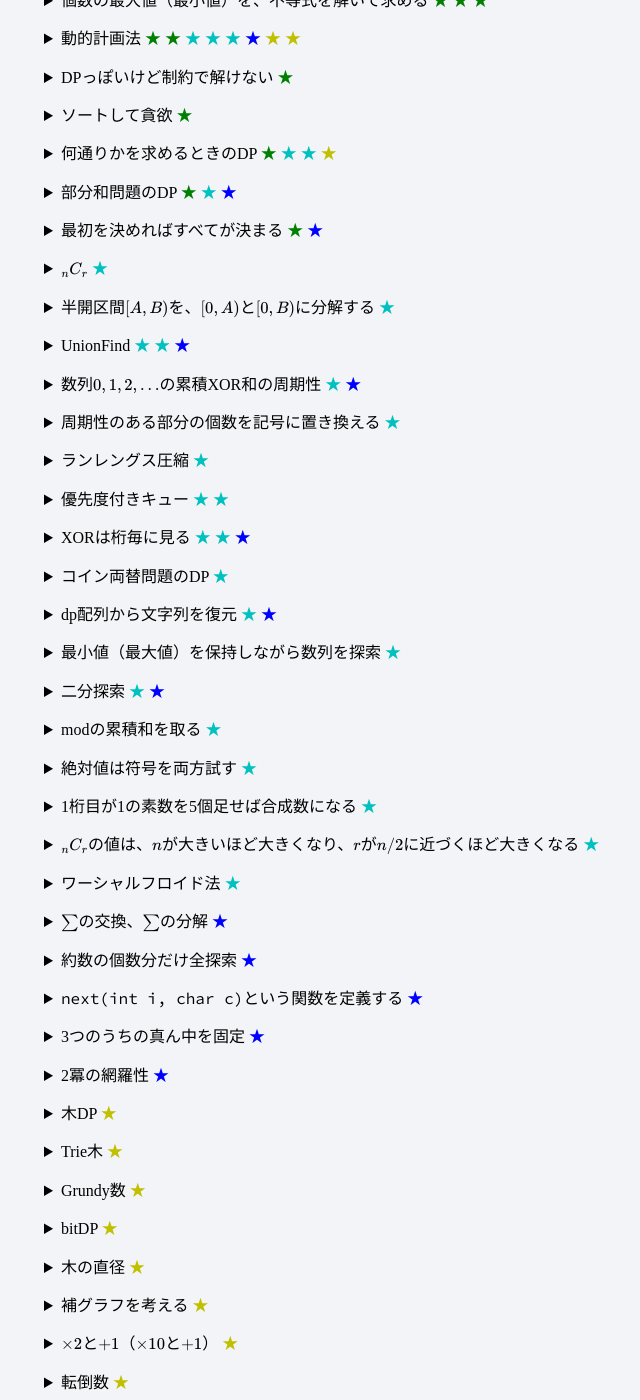
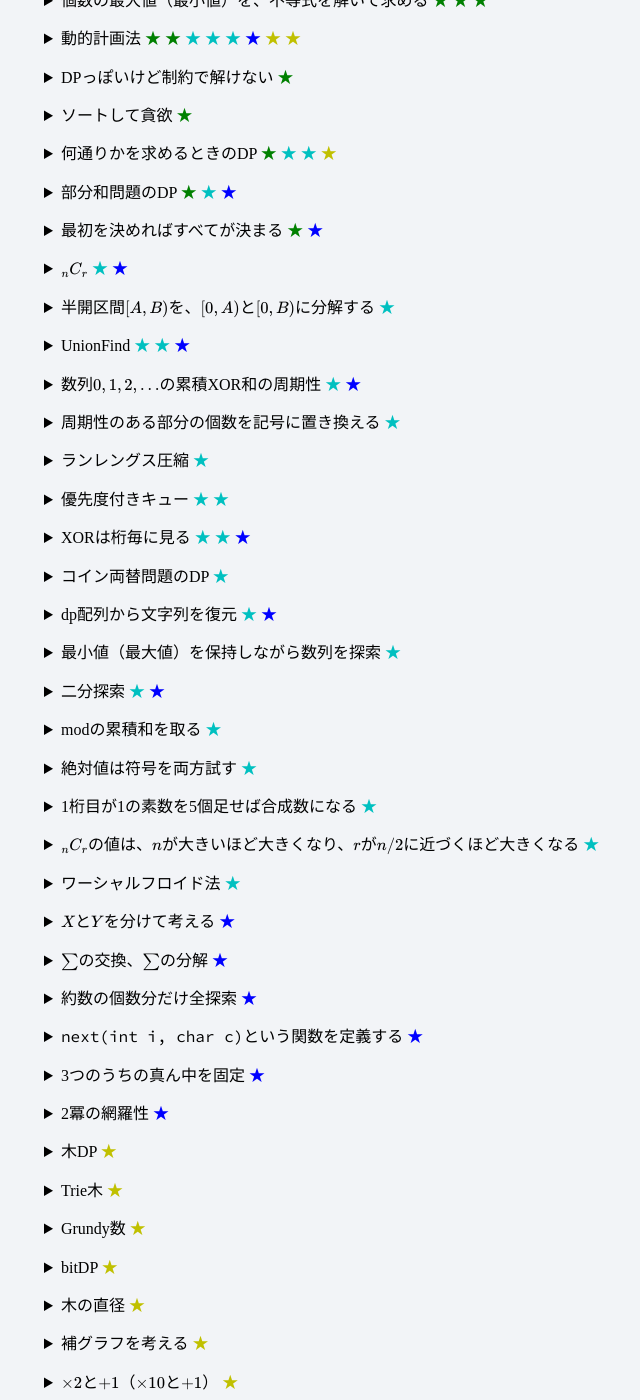
Before and after one commit to penguinshunya/penguinshunya.github.io, a Jekyll site: the page built from other/solution-list.html, in a window 1280 px wide and 1400 px high, scrolled down 733 px. Shown: the whole window, without its empty margins (176-816 px from the left). Built offline with Jekyll 4.4.1, drawn with Linux system fonts in a browser that asks for light colours; formulas are drawn with MathJax 3.

Commit message:
update abc127

```diff
--- a/other/solution-list.html
+++ b/other/solution-list.html
@@ -202,6 +202,7 @@ summary {
   <summary>
     $_nC_r$
     <a data-point="400" href="https://atcoder.jp/contests/abc057/tasks/abc057_d">★</a>
+    <a data-point="500" href="https://atcoder.jp/contests/abc127/tasks/abc127_e">★</a>
   </summary>
 </details>
 <details>
@@ -335,6 +336,12 @@ summary {
 </details>
 <details>
   <summary>
+    $X$と$Y$を分けて考える
+    <a data-point="500" href="https://atcoder.jp/contests/abc127/tasks/abc127_e">★</a>
+  </summary>
+</details>
+<details>
+  <summary>
     $\sum$の交換、$\sum$の分解
     <a data-point="500" href="https://atcoder.jp/contests/abc058/tasks/arc071_b">★</a>
   </summary>
@@ -432,6 +439,7 @@ summary {
     <a data-point="300" href="https://atcoder.jp/contests/abc050/tasks/arc066_a">★</a>
     <a data-point="300" href="https://atcoder.jp/contests/abc052/tasks/arc067_a">★</a>
     <a data-point="400" href="https://atcoder.jp/contests/abc042/tasks/arc058_b">★</a>
+    <a data-point="500" href="https://atcoder.jp/contests/abc127/tasks/abc127_e">★</a>
     <a data-point="500" href="https://atcoder.jp/contests/abc058/tasks/arc071_b">★</a>
   </summary>
 </details>
```
